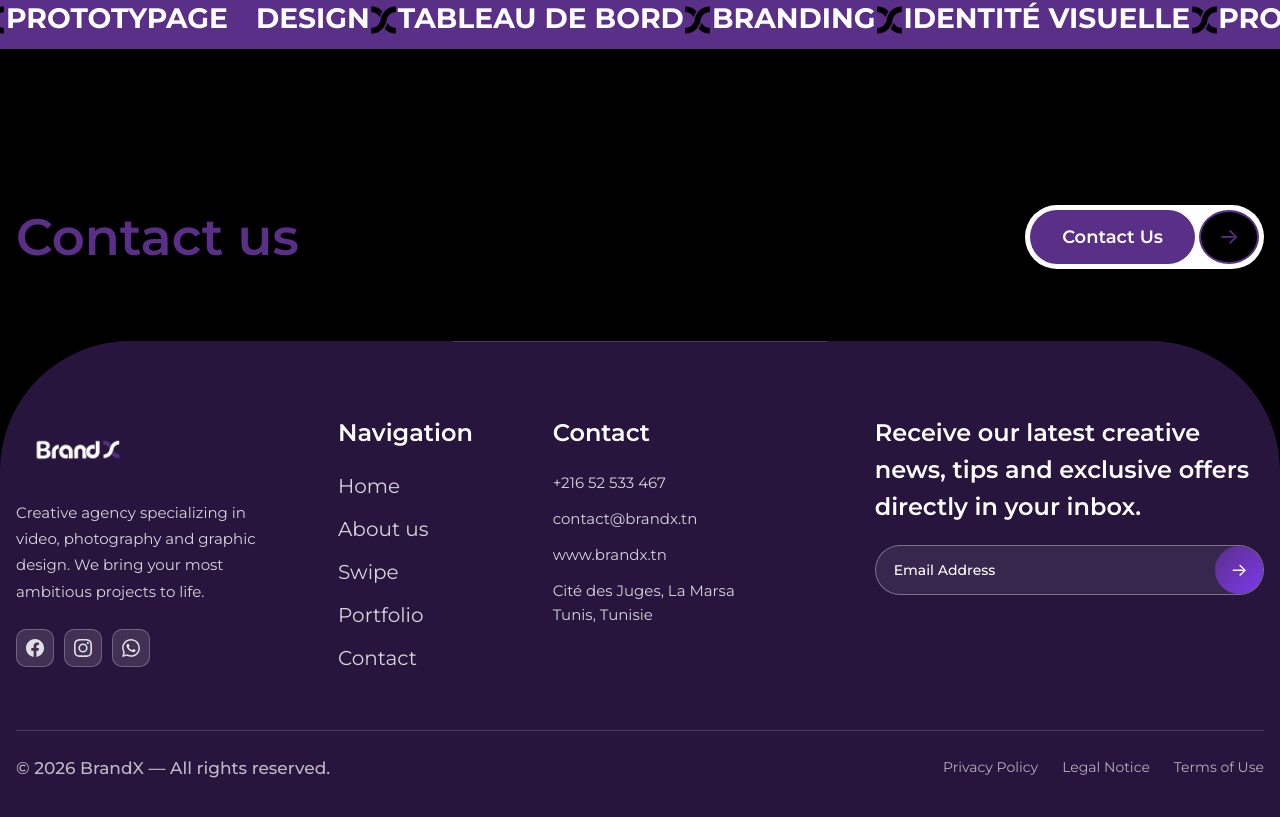
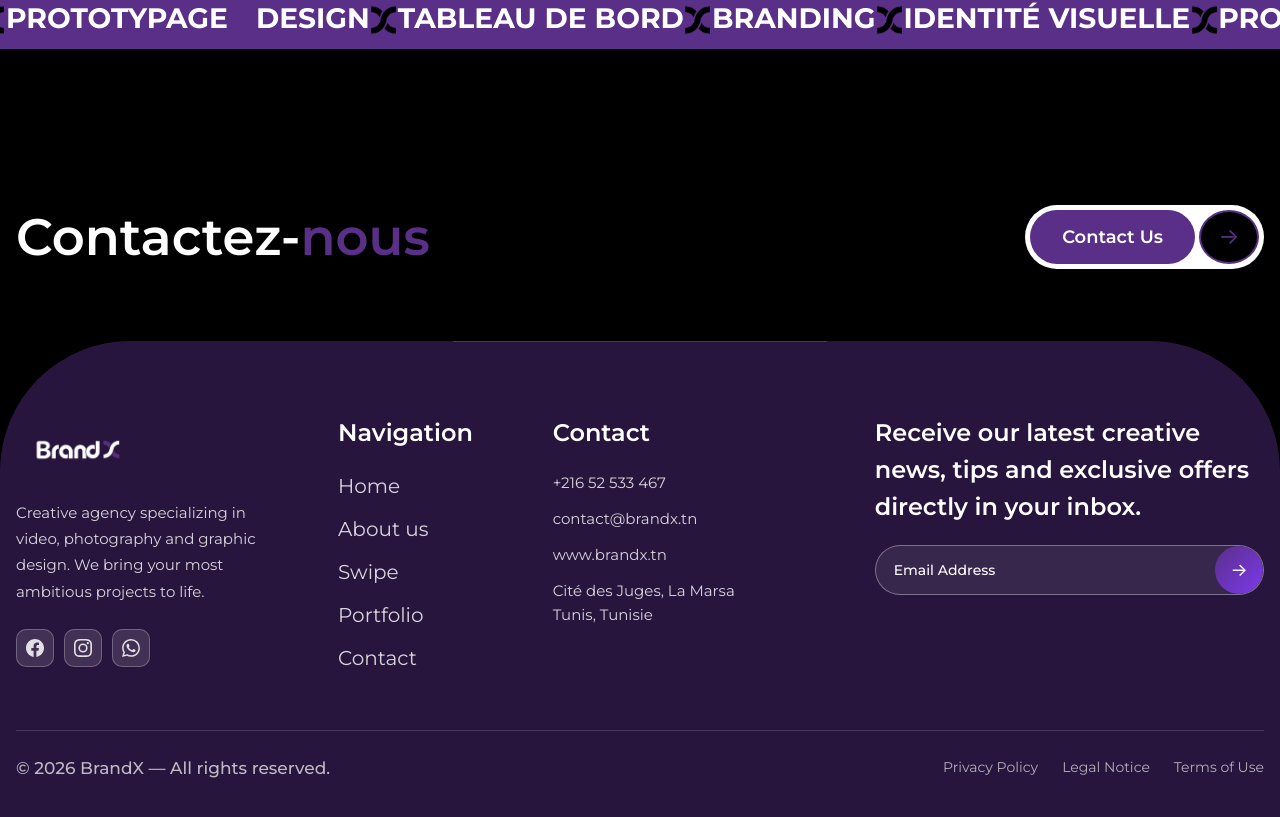
Before and after one commit to MOHAMEDALILAHMAR/BrandX, a React (Vite) app: page / in a window 1280 px wide. Shown: the part 4998-5815 px from the top of the page. Built offline with nearby package versions, Linux system fonts and the light colour scheme; the HTML template or start-up script is replaced by a standard one.

Commit message:
Contactez- in white, nous in purple

```diff
--- a/src/pages/Home.module.css
+++ b/src/pages/Home.module.css
@@ -735,9 +735,16 @@
 .contactStripLabel {
   font-size: clamp(28px, 4vw, 55px);
   font-weight: var(--fw-semibold);
-  color: #5A2F88;
   line-height: 1.1;
   font-family: var(--font-primary);
+}
+
+.contactWhite {
+  color: #ffffff;
+}
+
+.contactPurple {
+  color: #5A2F88;
 }
 
 .contactStripBtnWrap {
--- a/src/pages/Home.tsx
+++ b/src/pages/Home.tsx
@@ -370,8 +370,11 @@
       {/* ══════════════════ 10. CONTACT STRIP ══════════════════ */}
       <section className={classes.contactStrip}>
         <Container size="xl">
-          <div className={classes.contactStripRow}>
-            <span className={classes.contactStripLabel}>{t('home.contact_label')}</span>
+            <div className={classes.contactStripRow}>
+              <span className={classes.contactStripLabel}>
+                <span className={classes.contactWhite}>Contactez-</span>
+                <span className={classes.contactPurple}>nous</span>
+              </span>
             <div className={classes.contactStripBtnWrap}>
               <button className={classes.contactStripBtn} onClick={() => navigate('/contact')}>
                 {t('home.contact_btn')}
```
